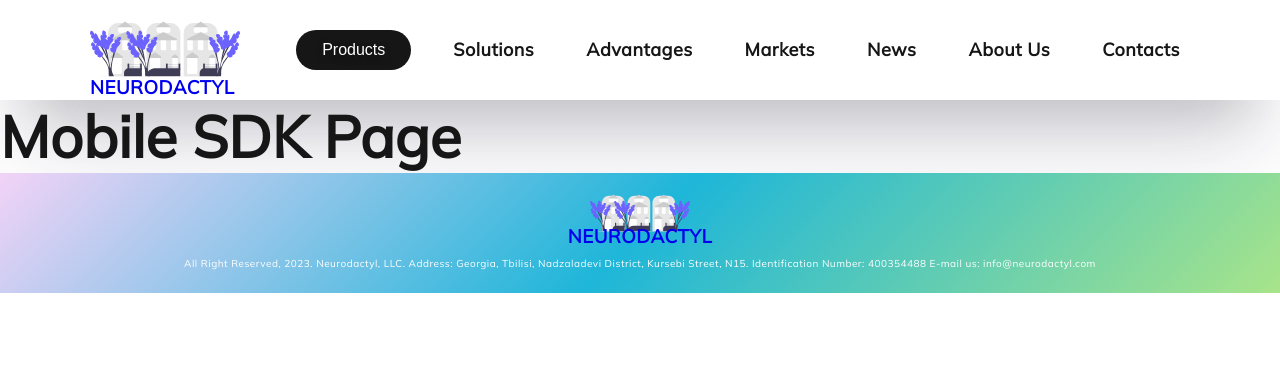
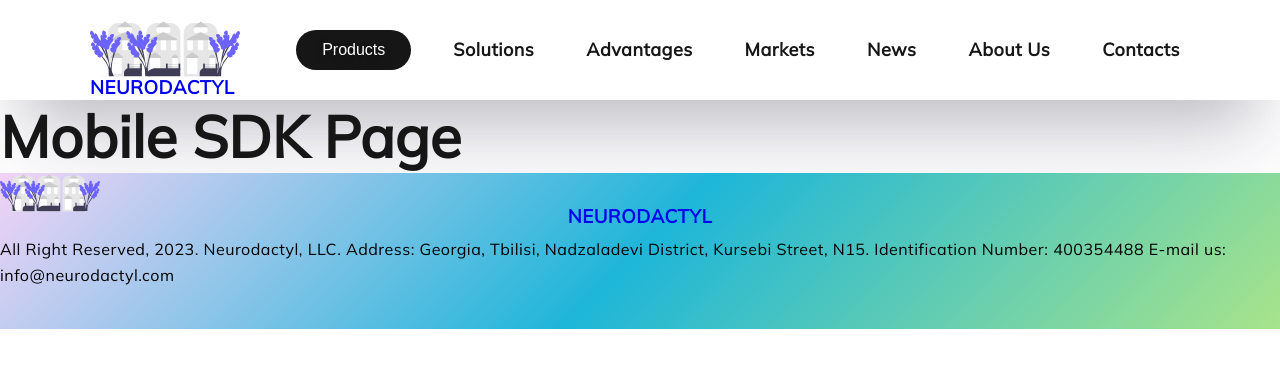
Before and after one commit to ashishh-tomar/NeuroDactyl-Assessment, a Next.js app: page /mobilesdk in a window 1280 px wide. Shown: the top 368 px of the page. Built offline with nearby package versions, Linux system fonts and the light colour scheme.

Commit message:
Final commit

```diff
--- a/src/app/components/Footer.js
+++ b/src/app/components/Footer.js
@@ -1,24 +1,23 @@
-import footerStyles from '@/app/styles/footer.module.css'
-import Link from 'next/link'
-import Image from 'next/image'
-
+import footerStyles from "@/app/styles/footer.module.css";
+import Link from "next/link";
+import Image from "next/image";
 
 const Footer = () => {
   return (
     <div id={footerStyles.page_container}>
+      <footer >
+        <Link href="/" className={footerStyles.content}>
+          <Image src="/logo.svg" alt="logo" width={100} height={40} />
+          <h3>NEURODACTYL</h3>
+        </Link>
+        <p>
+          All Right Reserved, 2023. Neurodactyl, LLC. Address: Georgia, Tbilisi,
+          Nadzaladevi District, Kursebi Street, N15. Identification Number:
+          400354488 E-mail us: info@neurodactyl.com
+        </p>
+      </footer>
+    </div>
+  );
+};
 
-    <footer className={footerStyles.footer}>
-     <Link href="/">
-                <Image src="/logo.svg" alt="logo" width={100} height={40}/>
-                <h3>NEURODACTYL</h3>
-            </Link>
-      <p>All Right Reserved, 2023. Neurodactyl, LLC.
-Address: Georgia, Tbilisi, Nadzaladevi District, Kursebi Street, N15. Identification Number: 400354488
-E-mail us: info@neurodactyl.com</p>
-    </footer>
-    </div>
-
-  )
-}
-
-export default Footer
+export default Footer;
--- a/src/app/styles/footer.module.css
+++ b/src/app/styles/footer.module.css
@@ -1,22 +1,15 @@
 
 
-#page-container {
+#page_container {
   position: relative;
-  min-height: 100vh;
+  margin-bottom: 0;
+  background: linear-gradient(-45deg, #a8e48a, #1eb6d9, #f2d3f7);
+  display: flex;
+  justify-content: center;
+
 }
-.footer {
-    background: linear-gradient(-45deg, #a8e48a, #1eb6d9, #f2d3f7);
-    color: #fff;
-    text-align: center;
-    padding: 20px;
-    position: fixed;
 
-    width: 100%;
 
-  }
-
-  .footer p {
-    margin-bottom: 0;
-    text-align: center;
-    font-size: 1rem;
-  }
+.content{
+  text-align: center;
+}
```
